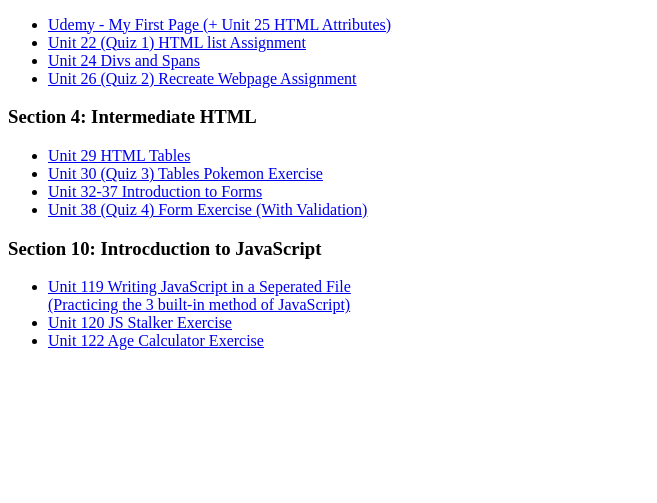
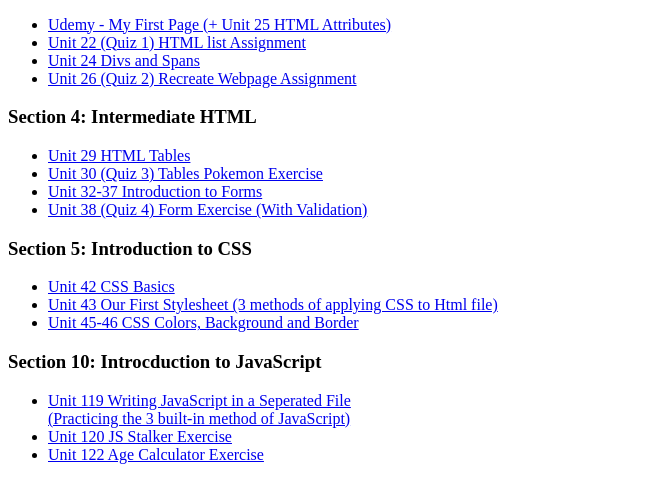
Before and after one commit to NathalieLu/udemy_classassignments, a plain HTML site: page index.html in a window 1280 px wide. Shown: the part 105-608 px from the top of the page, without its empty margins (0-657 px from the left). Drawn offline with Linux system fonts and the light colour scheme.

Commit message:
Update index to Unit 46

```diff
--- a/index.html
+++ b/index.html
@@ -26,6 +26,14 @@
 		</ul>
 	</div>
 	<div>
+		<h3>Section 5: Introduction to CSS</h3>
+		<ul>
+			<li><a href="cssexamples.html">Unit 42 CSS Basics</a></li>
+			<li><a href="./introcss_aboutme.html">Unit 43 Our First Stylesheet (3 methods of applying CSS to Html file)</a></li>
+			<li><a href="./csscolor.html">Unit 45-46 CSS Colors, Background and Border</a></li>
+		</ul>
+	</div>
+	<div>
 		<h3>Section 10: Introcduction to JavaScript</h3>
 		<ul>
 			<li><a href="javascript/javascript_practice.html">Unit 119 Writing JavaScript in a Seperated File <br> (Practicing the 3 built-in method of JavaScript)</a></li>
```
